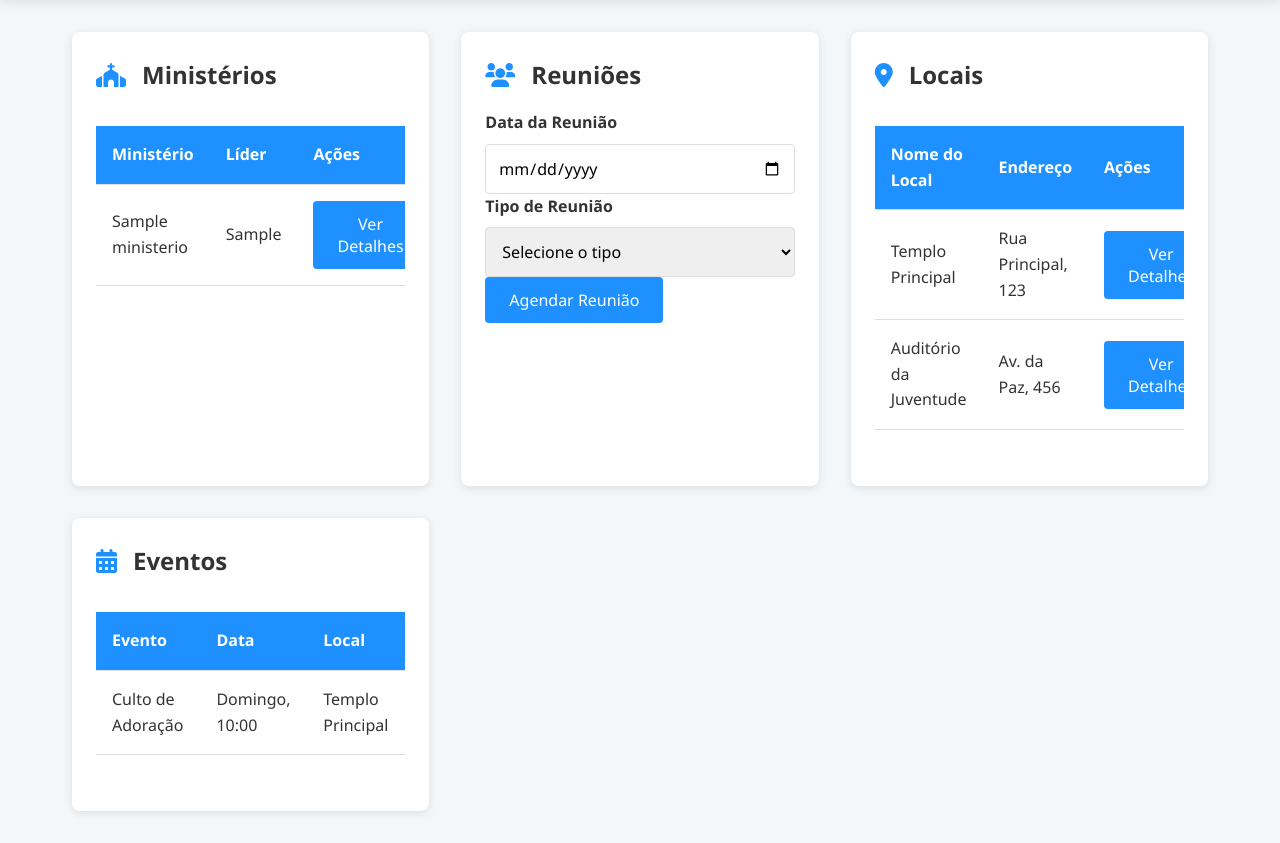
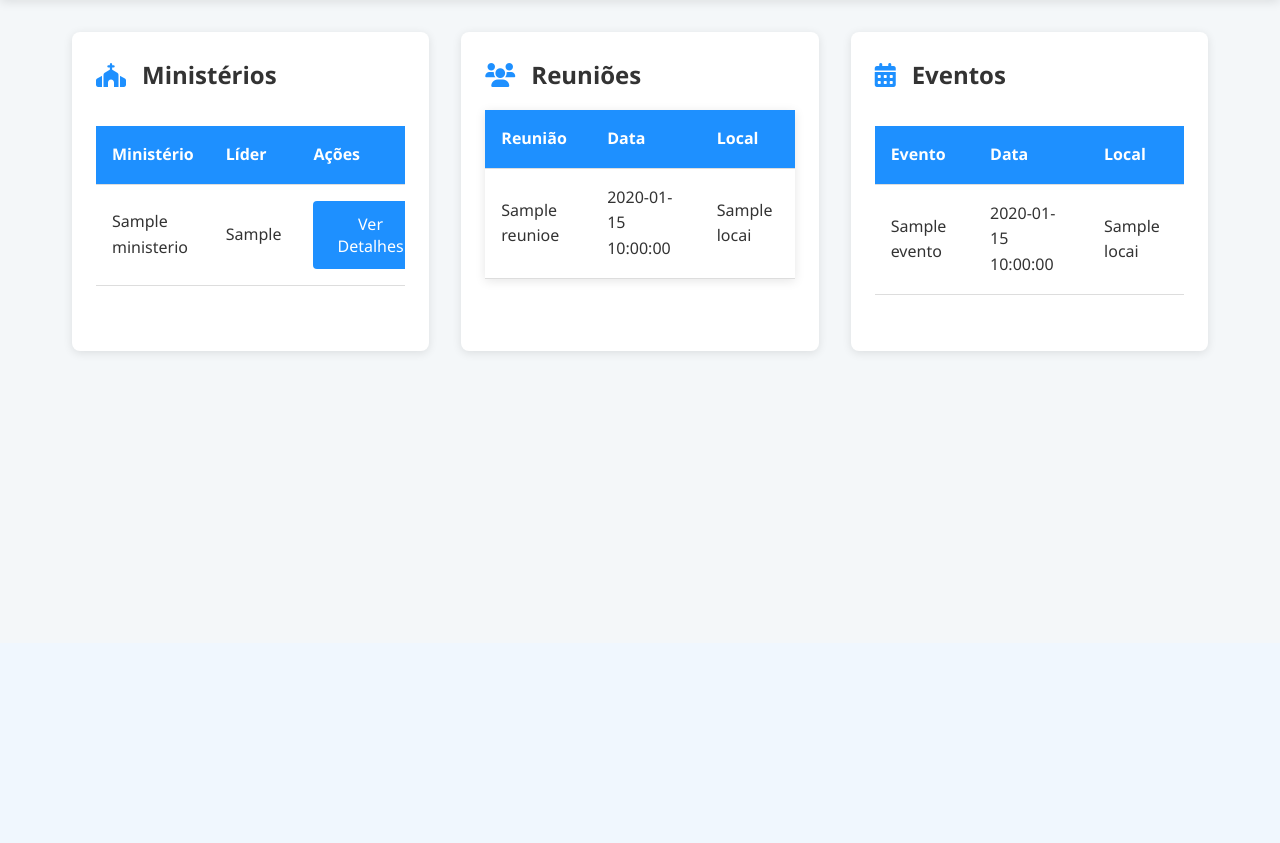
Before and after one commit to GuilhermeRochaR/Banco, a Flask app: page / in a window 1280 px wide. Shown: the part 157-1000 px from the top of the page. After the commit the page ends 512 px from the top, so only its background shows below. Run offline with Flask 3, Linux system fonts and the light colour scheme; a user stored in the database is signed in; tables that the repository leaves empty hold one stand-in row (values such as "Sample post").

Commit message:
menu atualizado

```diff
--- a/app/routes/membros_routes.py
+++ b/app/routes/membros_routes.py
@@ -5,6 +5,8 @@ from validation.validation_utils import validate_login_data
 from configs.extensions import login_manager
 from datetime import datetime
 from models.ministerio import Ministerio
+from models.eventos import Evento
+from models.reunioes import Reuniao
 membros_router = Blueprint("membros_router", __name__, template_folder="templates")
 
 # Rota para listar todos os membros
@@ -13,7 +15,16 @@ membros_router = Blueprint("membros_router", __name__, template_folder="template
 def render_index():
     membro_name = current_user.nome
     ministerios = Ministerio.query.all()
-    return render_template("MENU.HTML", membro_name=membro_name, ministerios=ministerios)
+    eventos = Evento.query.all()
+
+    membro = Membro.query.get(current_user.id_membro)
+
+    if membro.ministerios:
+        id_ministerio = membro.ministerios[0].id_ministerio
+        reunioes = Reuniao.query.filter_by(id_ministerio=id_ministerio).all()
+    else:
+        reunioes = []  # Caso o membro não tenha ministério associado
+    return render_template("MENU.HTML", membro_name=membro_name, ministerios=ministerios, eventos=eventos, reunioes=reunioes)
 
 @membros_router.get("/login")
 def index():
--- a/app/routes/reunioes_routes.py
+++ b/app/routes/reunioes_routes.py
@@ -19,7 +19,7 @@ def get_all_reunioes():
         # Aqui você acessa o primeiro ministério, mas você pode ajustar dependendo da sua lógica
         id_ministerio = membro.ministerios[0].id_ministerio
         # Filtra as reuniões pelo ministério do membro
-        reunioes = Reuniao.query.filter_by(id_ministerio=id_ministerio).all()
+        reunioes = Reuniao.query.filter_by(id_ministerio=id_ministerio).join(Local).all()
     else:
         reunioes = []  # Caso o membro não tenha ministério associado
 
--- a/app/templates/MENU.HTML
+++ b/app/templates/MENU.HTML
@@ -283,54 +283,25 @@
                 <i class="fas fa-users card-icon"></i>
                 <h2>Reuniões</h2>
             </div>
-            <form class="form-group">
-                <label for="reuniao-data">Data da Reunião</label>
-                <input type="date" id="reuniao-data" required>
-                <label for="reuniao-tipo">Tipo de Reunião</label>
-                <select id="reuniao-tipo" required>
-                    <option value="">Selecione o tipo</option>
-                    <option value="administrativa">Administrativa</option>
-                    <option value="oracao">Oração</option>
-                    <option value="planejamento">Planejamento</option>
-                </select>
-                <button class="btn" type="submit">Agendar Reunião</button>
-            </form>
-        </div>
-
-        <!-- Locais -->
-        <div class="card" id="locais">
-            <div class="card-header">
-                <i class="fas fa-map-marker-alt card-icon"></i>
-                <h2>Locais</h2>
-            </div>
-            <div class="table-responsive">
             <table>
                 <thead>
                     <tr>
-                            <th>Nome do Local</th>
-                            <th>Endereço</th>
-                            <th>Ações</th>
+                        <th>Reunião</th>
+                        <th>Data</th>
+                        <th>Local</th>
                     </tr>
                 </thead>
                 <tbody>
+                    {% for reuniao in reunioes %}
                     <tr>
-                            <td>Templo Principal</td>
-                            <td>Rua Principal, 123</td>
-                            <td>
-                                <button class="btn" onclick="showDetails('templo')">Ver Detalhes</button>
-                            </td>
+                        <td>{{ reuniao.nome }}</td>
+                        <td>{{ reuniao.data_inicio }}</td>
+                        <td>{{ reuniao.local.nome }}</td>
                     </tr>
-                        <tr>
-                            <td>Auditório da Juventude</td>
-                            <td>Av. da Paz, 456</td>
-                            <td>
-                                <button class="btn" onclick="showDetails('auditorio')">Ver Detalhes</button>
-                            </td>
-                        </tr>
-                        <!-- Adicione mais locais conforme necessário -->
+                    {% endfor %}
                 </tbody>
             </table>
-            </div>
+            </form>
         </div>
 
         <!-- Eventos -->
@@ -349,12 +320,13 @@
                         </tr>
                     </thead>
                     <tbody>
+                        {% for evento in eventos %}
                         <tr>
-                            <td>Culto de Adoração</td>
-                            <td>Domingo, 10:00</td>
-                            <td>Templo Principal</td>
+                            <td>{{ evento.nome }}</td>
+                            <td>{{ evento.data_inicio }}</td>
+                            <td>{{ evento.local.nome }}</td>
                         </tr>
-                        <!-- Adicione mais eventos conforme necessário -->
+                        {% endfor %}
                     </tbody>
                 </table>
             </div>
--- a/app/templates/reunioes_lista.html
+++ b/app/templates/reunioes_lista.html
@@ -212,10 +212,9 @@
                         <tr>
                             <td>{{ reuniao.nome }}</td>
                             <td>{{ reuniao.data_inicio }}</td>
-                            <td>{{ reuniao.local }}</td>
+                            <td>{{ reuniao.local.nome }}</td>
                             <td>
                             <button class="btn" onclick="showDetails('Reunião de Oração')">Ver Detalhes</button>
-                            <button class="btn" onclick="participar_reuniao()">Participar</button>
                             </td>
                         </tr>
                         {% endfor %}
```
Also changed, not shown: app/models/membro-responsavel.py (deleted, +0 -60 lines), app/routes/membro-responsavel_routes.py (deleted, +0 -79 lines). Lines whose indentation alone changed are shown as unchanged.
